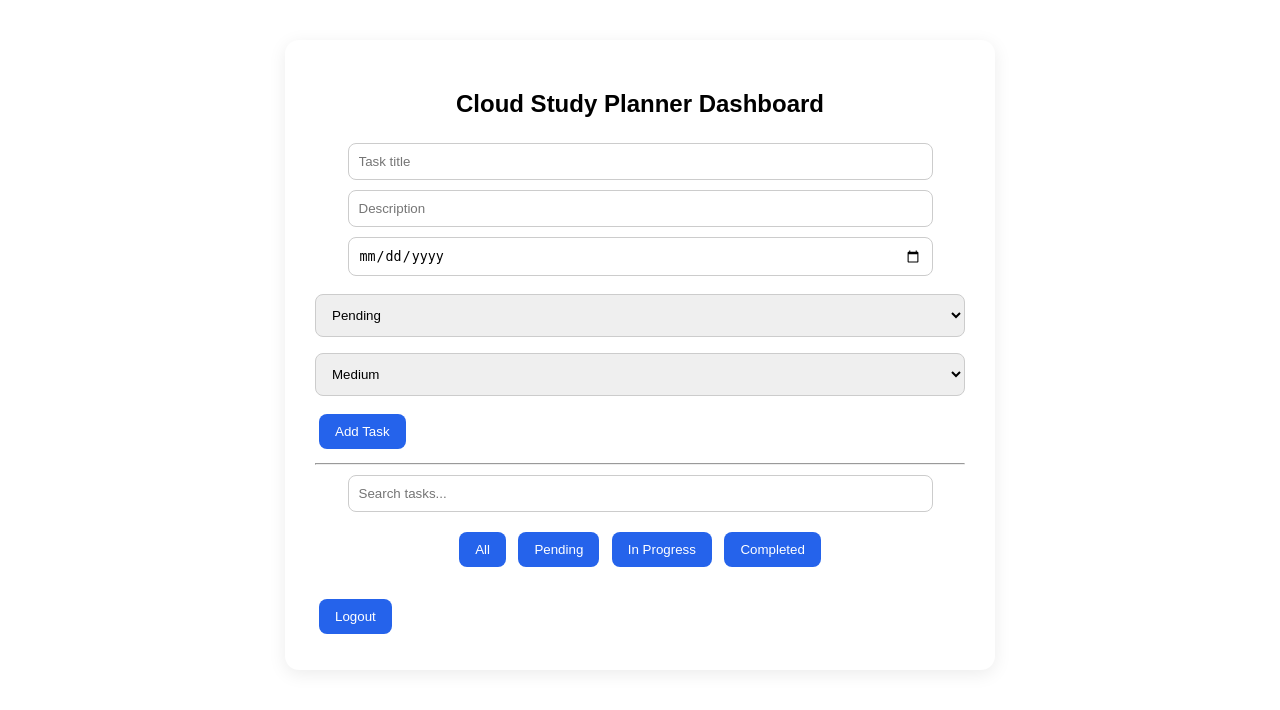
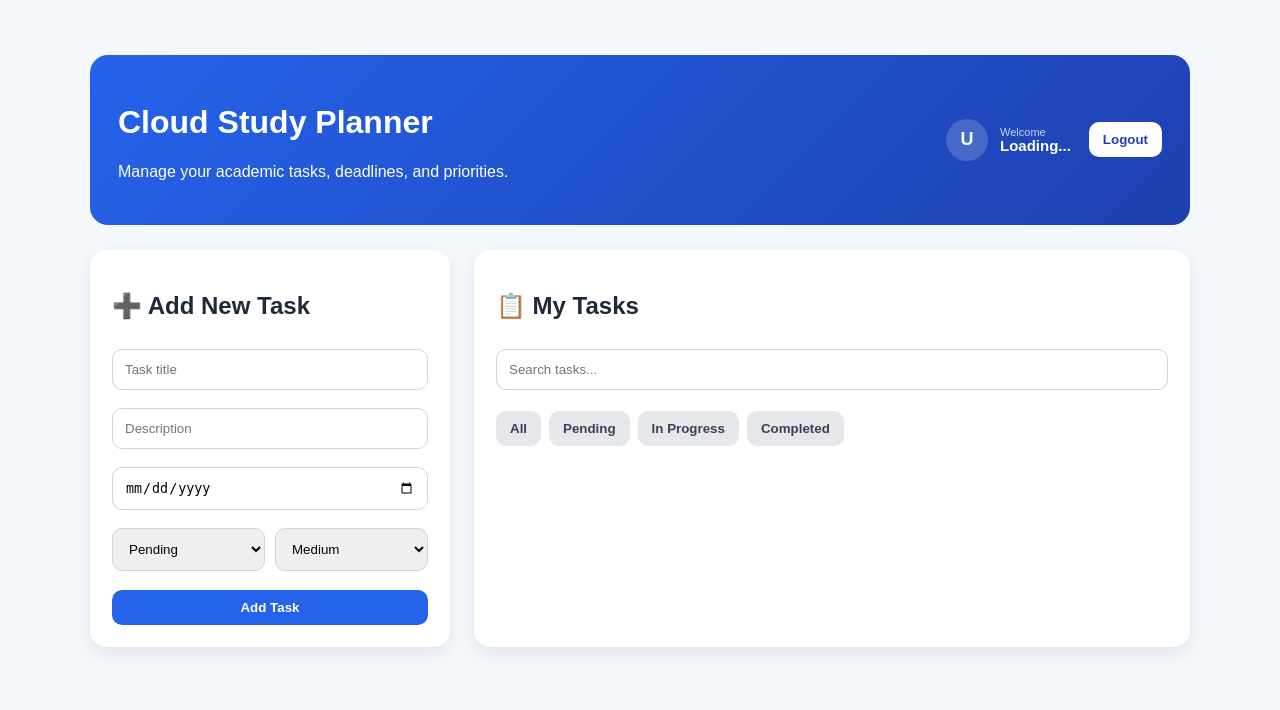
Before and after one commit to FadhilSE/cloud-study-planner, a Flask app: page /dashboard in a window 1280 px wide. Shown: the top 710 px of the page. Run offline with Flask 3, Linux system fonts and the light colour scheme.

Commit message:
Updated modern dashboard UI and user profile

```diff
--- a/static/app.js
+++ b/static/app.js
@@ -1,6 +1,28 @@
 const API = "/api";
 let currentFilter = "All";
+let tasksCache = [];
 
+async function loadCurrentUser() {
+    const res = await fetch(`${API}/me`, {
+        credentials: "include"
+    });
+
+    if (res.status === 200) {
+        const user = await res.json();
+
+        const userName = document.getElementById("userName");
+
+        if (userName) {
+           userName.innerText = user.username;
+
+const initial = document.getElementById("userInitial");
+
+if (initial) {
+    initial.innerText = user.username.charAt(0).toUpperCase();
+}
+        }
+    }
+}
 async function register() {
     const message = document.getElementById("message");
     message.innerText = "Registering...";
@@ -79,6 +101,8 @@ async function loadTasks() {
     if (res.status !== 200) return;
 
     const tasks = await res.json();
+    tasksCache = tasks;
+
     const list = document.getElementById("taskList");
     list.innerHTML = "";
 
@@ -86,15 +110,20 @@ async function loadTasks() {
         const warning = getDueWarning(task.due_date);
 
         const li = document.createElement("li");
-        li.className = `task-card ${task.priority.toLowerCase()} ${warning.toLowerCase().replace(" ", "-")}`;
+
+        li.className =
+            `task-card ${task.priority.toLowerCase()} ${warning.toLowerCase().replace(" ", "-")}`;
+
+        li.id = `task-${task.id}`;
 
         li.innerHTML = `
-            <strong>${task.title}</strong><br>
-            ${task.description || ""}<br>
-            Due: ${task.due_date || "No due date"}<br>
-            Status: ${task.status}<br>
-            Priority: ${task.priority}<br>
-            <span class="warning">${warning}</span><br>
+            <strong>📌 ${task.title}</strong><br>
+            📝 ${task.description || "No description"}<br>
+            📅 Due: ${task.due_date || "No due date"}<br>
+            📊 Status: ${task.status}<br>
+            🔥 Priority: ${task.priority}<br>
+            <span class="warning">⏰ ${warning}</span><br>
+
             <button onclick="editTask(${task.id})">Edit</button>
             <button onclick="deleteTask(${task.id})">Delete</button>
         `;
@@ -125,31 +154,89 @@ async function createTask() {
 }
 
 async function editTask(id) {
-    const title = prompt("Edit title:");
-    if (title === null) return;
 
-    const description = prompt("Edit description:");
-    if (description === null) return;
+    const task = tasksCache.find(t => t.id === id);
 
-    const due_date = prompt("Edit due date YYYY-MM-DD:");
-    if (due_date === null) return;
+    if (!task) return;
 
-    const status = prompt("Edit status: Pending, In Progress, Completed", "Pending");
-    if (status === null) return;
+    const li = document.getElementById(`task-${id}`);
 
-    const priority = prompt("Edit priority: Low, Medium, High", "Medium");
-    if (priority === null) return;
+    li.innerHTML = `
+        <input id="edit-title-${id}" value="${task.title}">
+
+        <input id="edit-description-${id}"
+               value="${task.description || ""}">
+
+        <input id="edit-due-${id}"
+               type="date"
+               value="${task.due_date || ""}">
+
+        <select id="edit-status-${id}">
+            <option ${task.status === "Pending" ? "selected" : ""}>
+                Pending
+            </option>
+
+            <option ${task.status === "In Progress" ? "selected" : ""}>
+                In Progress
+            </option>
+
+            <option ${task.status === "Completed" ? "selected" : ""}>
+                Completed
+            </option>
+        </select>
+
+        <select id="edit-priority-${id}">
+            <option ${task.priority === "Low" ? "selected" : ""}>
+                Low
+            </option>
+
+            <option ${task.priority === "Medium" ? "selected" : ""}>
+                Medium
+            </option>
+
+            <option ${task.priority === "High" ? "selected" : ""}>
+                High
+            </option>
+        </select>
+
+        <button onclick="saveTask(${id})">Save</button>
+        <button onclick="loadTasks()">Cancel</button>
+    `;
+}
+
+async function saveTask(id) {
+
+    const title =
+        document.getElementById(`edit-title-${id}`).value.trim();
+
+    const description =
+        document.getElementById(`edit-description-${id}`).value.trim();
+
+    const due_date =
+        document.getElementById(`edit-due-${id}`).value;
+
+    const status =
+        document.getElementById(`edit-status-${id}`).value;
+
+    const priority =
+        document.getElementById(`edit-priority-${id}`).value;
 
     await fetch(`${API}/tasks/${id}`, {
         method: "PUT",
         headers: {"Content-Type": "application/json"},
         credentials: "include",
-        body: JSON.stringify({ title, description, due_date, status, priority })
+
+        body: JSON.stringify({
+            title,
+            description,
+            due_date,
+            status,
+            priority
+        })
     });
 
     loadTasks();
 }
-
 async function deleteTask(id) {
     await fetch(`${API}/tasks/${id}`, {
         method: "DELETE",
--- a/static/style.css
+++ b/static/style.css
@@ -1,111 +1,210 @@
 body {
     font-family: Arial, sans-serif;
-<<<<<<< HEAD
-    background: #f3f4f6;
+    background: #f4f7fb;
     margin: 0;
-    padding: 0;
+    color: #1f2937;
+}
+
+.dashboard-wrapper {
+    max-width: 1100px;
+    margin: 35px auto;
+    padding: 20px;
+}
+
+.dashboard-header {
+    background: linear-gradient(135deg, #2563eb, #1e40af);
+    color: white;
+    padding: 28px;
+    border-radius: 18px;
+    display: flex;
+    justify-content: space-between;
+    align-items: center;
+    margin-bottom: 25px;
+}
+
+.dashboard-grid {
+    display: grid;
+    grid-template-columns: 360px 1fr;
+    gap: 24px;
+}
+
+.card,
+.container {
+    background: white;
+    border-radius: 16px;
+    padding: 22px;
+    box-shadow: 0 6px 18px rgba(0,0,0,0.08);
 }
 
 .container {
-    width: 650px;
-    margin: 40px auto;
-    background: white;
-    padding: 30px;
-    border-radius: 14px;
-    box-shadow: 0 4px 18px rgba(0,0,0,0.08);
+    width: 350px;
+    margin: 60px auto;
+    text-align: center;
 }
 
-h2 {
-    text-align: center;
-    margin-bottom: 25px;
-}
-
-input, select {
+input,
+select {
     width: 100%;
     padding: 12px;
-    margin: 8px 0;
-    border: 1px solid #ccc;
-    border-radius: 8px;
+    margin: 9px 0;
+    border: 1px solid #d1d5db;
+    border-radius: 10px;
     box-sizing: border-box;
 }
 
+.row {
+    display: grid;
+    grid-template-columns: 1fr 1fr;
+    gap: 10px;
+}
+
 button {
-    padding: 10px 18px;
-    margin: 6px 4px;
     border: none;
-    border-radius: 8px;
+    border-radius: 10px;
+    padding: 10px 14px;
+    cursor: pointer;
+    font-weight: bold;
     background: #2563eb;
     color: white;
-    cursor: pointer;
 }
 
 button:hover {
     background: #1d4ed8;
 }
 
-.filters {
-    text-align: center;
-    margin: 10px 0;
+.primary-btn {
+    width: 100%;
+    margin-top: 10px;
 }
 
-=======
-    background: #f4f6f9;
-    text-align: center;
+.logout-btn {
+    background: white;
+    color: #1e40af;
 }
 
-.container {
-    width: 350px;
-    margin: 60px auto;
-    padding: 25px;
-    background: white;
-    border-radius: 10px;
-    box-shadow: 0 2px 8px rgba(0,0,0,0.1);
+.user-box {
+    display: flex;
+    align-items: center;
+    gap: 15px;
 }
 
-input {
-    display: block;
-    width: 90%;
-    margin: 10px auto;
-    padding: 10px;
+.user-box span {
+    font-size: 14px;
+    color: white;
 }
 
-button {
-    padding: 10px 16px;
-    margin-top: 10px;
-    cursor: pointer;
+.filters {
+    display: flex;
+    flex-wrap: wrap;
+    gap: 8px;
+    margin: 12px 0;
 }
 
->>>>>>> ac87004a469b93976befbc5054771a30ce2ee785
+.filters button {
+    background: #e5e7eb;
+    color: #374151;
+}
+
 ul {
     list-style: none;
     padding: 0;
 }
 
-<<<<<<< HEAD
 .task-card {
     background: #f9fafb;
-    margin-top: 12px;
+    margin: 12px 0;
     padding: 15px;
-    border-radius: 10px;
-    border-left: 6px solid #999;
+    border-radius: 12px;
+    border-left: 6px solid #6b7280;
+    line-height: 1.6;
 }
 
-.task-card.low { border-left-color: green; }
-.task-card.medium { border-left-color: orange; }
-.task-card.high { border-left-color: red; }
+.task-card.low {
+    border-left-color: #22c55e;
+}
+
+.task-card.medium {
+    border-left-color: #f59e0b;
+}
+
+.task-card.high {
+    border-left-color: #ef4444;
+}
+
+.task-card button {
+    margin-top: 8px;
+    margin-right: 6px;
+}
+
+.task-card button:last-child {
+    background: #dc2626;
+}
 
 .warning {
     font-weight: bold;
 }
 
-.overdue .warning { color: red; }
-.due-today .warning { color: orange; }
-.upcoming .warning { color: green; }
-=======
-li {
-    margin: 10px 0;
-    padding: 10px;
-    background: #eef2f7;
-    border-radius: 6px;
+.overdue .warning {
+    color: #dc2626;
 }
->>>>>>> ac87004a469b93976befbc5054771a30ce2ee785
+
+.due-today .warning {
+    color: #f59e0b;
+}
+
+.upcoming .warning {
+    color: #16a34a;
+}
+
+@media (max-width: 850px) {
+    .dashboard-grid {
+        grid-template-columns: 1fr;
+    }
+
+    .dashboard-header {
+        flex-direction: column;
+        gap: 15px;
+        text-align: center;
+    }
+}
+.user-box {
+    display: flex;
+    align-items: center;
+    gap: 18px;
+}
+
+.user-profile {
+    display: flex;
+    align-items: center;
+    gap: 12px;
+}
+
+.avatar-circle {
+    width: 42px;
+    height: 42px;
+    border-radius: 50%;
+    background: rgba(255,255,255,0.18);
+    display: flex;
+    align-items: center;
+    justify-content: center;
+    font-weight: bold;
+    font-size: 18px;
+    color: white;
+    backdrop-filter: blur(4px);
+}
+
+.user-info {
+    display: flex;
+    flex-direction: column;
+    line-height: 1.1;
+}
+
+.user-info small {
+    color: rgba(255,255,255,0.75);
+    font-size: 11px;
+}
+
+.user-info strong {
+    color: white;
+    font-size: 15px;
+}
--- a/templates/dashboard.html
+++ b/templates/dashboard.html
@@ -5,13 +5,42 @@
     <link rel="stylesheet" href="/static/style.css">
 </head>
 <body>
-<div class="container dashboard-container">
-    <h2>Cloud Study Planner Dashboard</h2>
+<div class="dashboard-wrapper">
+
+    <div class="dashboard-header">
+        <div>
+            <h1>Cloud Study Planner</h1>
+            <p>Manage your academic tasks, deadlines, and priorities.</p>
+        </div>
+
+        <div class="user-box">
+
+    <div class="user-profile">
+        <div class="avatar-circle" id="userInitial">
+            U
+        </div>
+
+        <div class="user-info">
+            <small>Welcome</small>
+            <strong id="userName">Loading...</strong>
+        </div>
+    </div>
+
+    <button class="logout-btn" onclick="logout()">Logout</button>
+
+</div>
+    </div>
+
+    <div class="dashboard-grid">
+
+        <div class="card form-card">
+            <h2>➕ Add New Task</h2>
 
             <input id="title" placeholder="Task title">
             <input id="description" placeholder="Description">
             <input id="due_date" type="date">
 
+            <div class="row">
                 <select id="status">
                     <option>Pending</option>
                     <option>In Progress</option>
@@ -23,10 +52,13 @@
                     <option selected>Medium</option>
                     <option>High</option>
                 </select>
+            </div>
 
-    <button onclick="createTask()">Add Task</button>
+            <button class="primary-btn" onclick="createTask()">Add Task</button>
+        </div>
 
-    <hr>
+        <div class="card task-card-section">
+            <h2>📋 My Tasks</h2>
 
             <input id="searchInput" placeholder="Search tasks..." oninput="loadTasks()">
 
@@ -38,12 +70,14 @@
             </div>
 
             <ul id="taskList"></ul>
+        </div>
 
-    <button onclick="logout()">Logout</button>
+    </div>
 </div>
 
 <script src="/static/app.js"></script>
 <script>
+    loadCurrentUser();
     loadTasks();
 </script>
 </body>
```
Also changed, not shown: instance/study_planner.db, 1 other file. Lines whose indentation alone changed are shown as unchanged.
